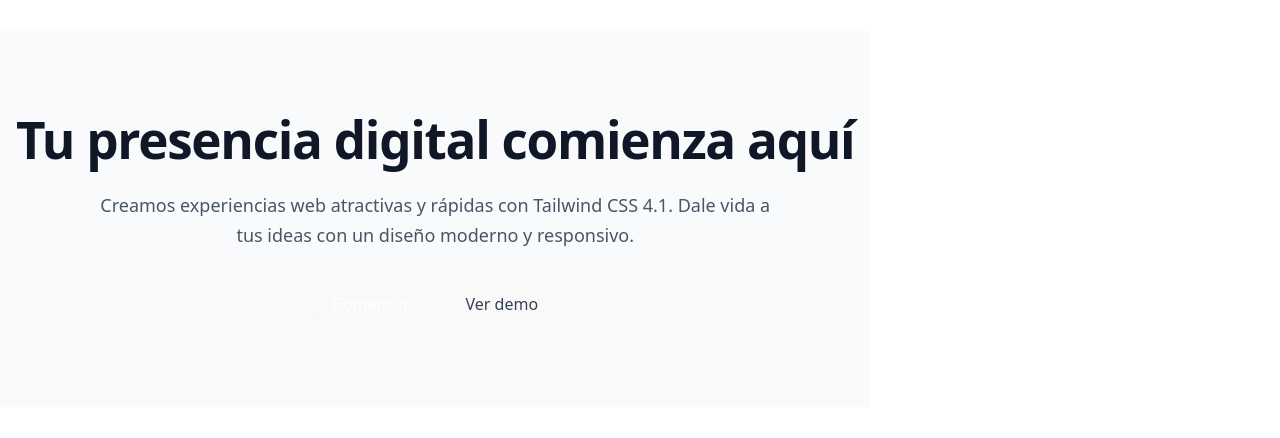
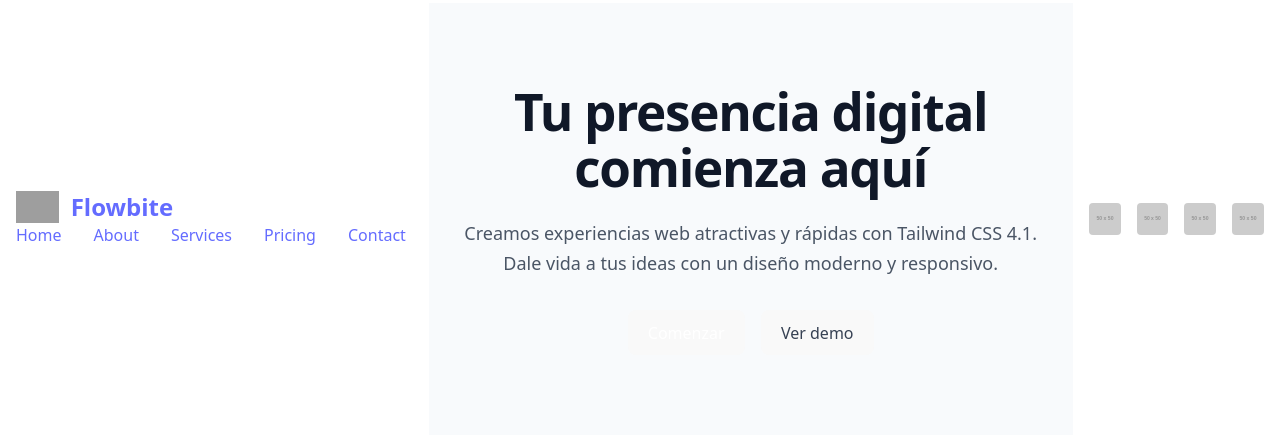
Before and after one commit to Enrique2305-gif/landing, a website built with Vite: page index.html in a window 1280 px wide. Shown: the part 181-619 px from the top of the page. Built offline with nearby package versions, Linux system fonts and the light colour scheme; grey boxes are pictures that could not be loaded; placeholder pictures from the web are drawn by us.

Commit message:
haciendocambioguia7

```diff
--- a/index.html
+++ b/index.html
@@ -8,6 +8,41 @@
     <title>landing</title>
   </head>
   <body>
+
+
+<nav class="bg-white border-gray-200 dark:bg-gray-900">
+  <div class="max-w-screen-xl flex flex-wrap items-center justify-between mx-auto p-4">
+    <a href="https://flowbite.com/" class="flex items-center space-x-3 rtl:space-x-reverse">
+        <img src="https://flowbite.com/docs/images/logo.svg" class="h-8" alt="Flowbite Logo" />
+        <span class="self-center text-2xl font-semibold whitespace-nowrap dark:text-white">Flowbite</span>
+    </a>
+    <button data-collapse-toggle="navbar-default" type="button" class="inline-flex items-center p-2 w-10 h-10 justify-center text-sm text-gray-500 rounded-lg md:hidden hover:bg-gray-100 focus:outline-none focus:ring-2 focus:ring-gray-200 dark:text-gray-400 dark:hover:bg-gray-700 dark:focus:ring-gray-600" aria-controls="navbar-default" aria-expanded="false">
+        <span class="sr-only">Open main menu</span>
+        <svg class="w-5 h-5" aria-hidden="true" xmlns="http://www.w3.org/2000/svg" fill="none" viewBox="0 0 17 14">
+            <path stroke="currentColor" stroke-linecap="round" stroke-linejoin="round" stroke-width="2" d="M1 1h15M1 7h15M1 13h15"/>
+        </svg>
+    </button>
+    <div class="hidden w-full md:block md:w-auto" id="navbar-default">
+      <ul class="font-medium flex flex-col p-4 md:p-0 mt-4 border border-gray-100 rounded-lg bg-gray-50 md:flex-row md:space-x-8 rtl:space-x-reverse md:mt-0 md:border-0 md:bg-white dark:bg-gray-800 md:dark:bg-gray-900 dark:border-gray-700">
+        <li>
+          <a href="#" class="block py-2 px-3 text-white bg-blue-700 rounded-sm md:bg-transparent md:text-blue-700 md:p-0 dark:text-white md:dark:text-blue-500" aria-current="page">Home</a>
+        </li>
+        <li>
+          <a href="#" class="block py-2 px-3 text-gray-900 rounded-sm hover:bg-gray-100 md:hover:bg-transparent md:border-0 md:hover:text-blue-700 md:p-0 dark:text-white md:dark:hover:text-blue-500 dark:hover:bg-gray-700 dark:hover:text-white md:dark:hover:bg-transparent">About</a>
+        </li>
+        <li>
+          <a href="#" class="block py-2 px-3 text-gray-900 rounded-sm hover:bg-gray-100 md:hover:bg-transparent md:border-0 md:hover:text-blue-700 md:p-0 dark:text-white md:dark:hover:text-blue-500 dark:hover:bg-gray-700 dark:hover:text-white md:dark:hover:bg-transparent">Services</a>
+        </li>
+        <li>
+          <a href="#" class="block py-2 px-3 text-gray-900 rounded-sm hover:bg-gray-100 md:hover:bg-transparent md:border-0 md:hover:text-blue-700 md:p-0 dark:text-white md:dark:hover:text-blue-500 dark:hover:bg-gray-700 dark:hover:text-white md:dark:hover:bg-transparent">Pricing</a>
+        </li>
+        <li>
+          <a href="#" class="block py-2 px-3 text-gray-900 rounded-sm hover:bg-gray-100 md:hover:bg-transparent md:border-0 md:hover:text-blue-700 md:p-0 dark:text-white md:dark:hover:text-blue-500 dark:hover:bg-gray-700 dark:hover:text-white md:dark:hover:bg-transparent">Contact</a>
+        </li>
+      </ul>
+    </div>
+  </div>
+</nav>
   <main class="bg-slate-50">
     <div id="container-01" class="mx-auto px-4 py-20 text-center">
       <h1 class="text-4xl font-extrabold tracking-tight text-gray-900">
@@ -27,5 +62,15 @@
       </div>
     </div>
   </main>
+   <section class="bg-white dark:bg-gray-900">
+     <div id="container-03" class="px-4 py-8 mx-auto max-w-md md:max-w-xl">
+         <div id="container-04" class="grid grid-cols-2 gap-4 md:grid-cols-4">
+             <img src="https://placehold.co/50" alt="Imagen 1" class="w-full h-auto rounded">
+             <img src="https://placehold.co/50" alt="Imagen 2" class="w-full h-auto rounded">
+             <img src="https://placehold.co/50" alt="Imagen 3" class="w-full h-auto rounded">
+             <img src="https://placehold.co/50" alt="Imagen 4" class="w-full h-auto rounded">
+         </div>
+     </div>
+ </section>
 </body>
 </html>
```
